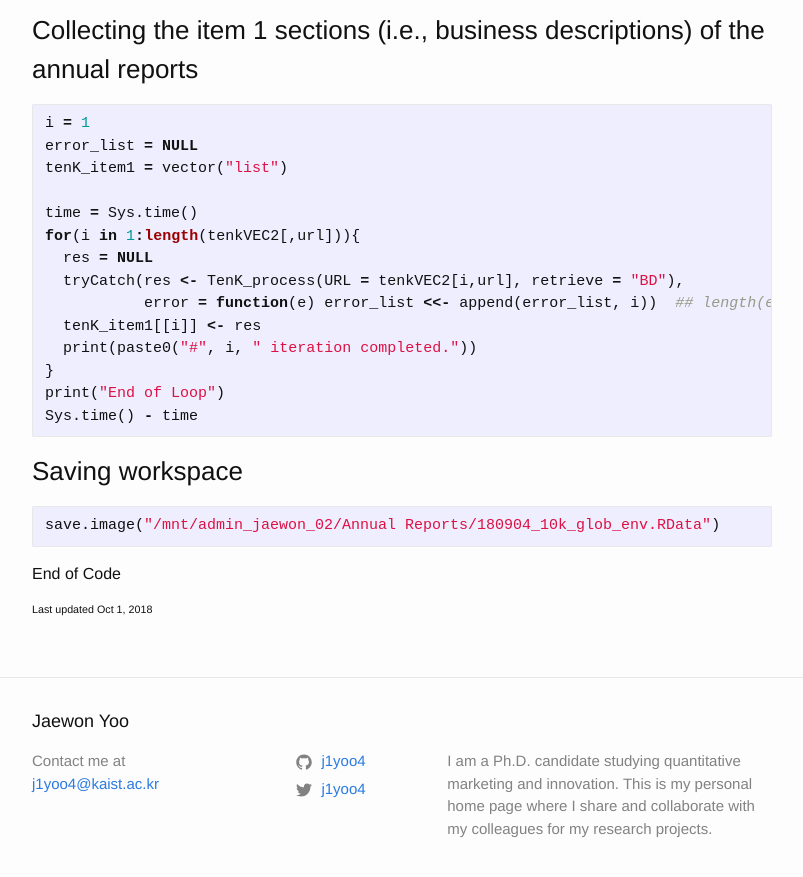
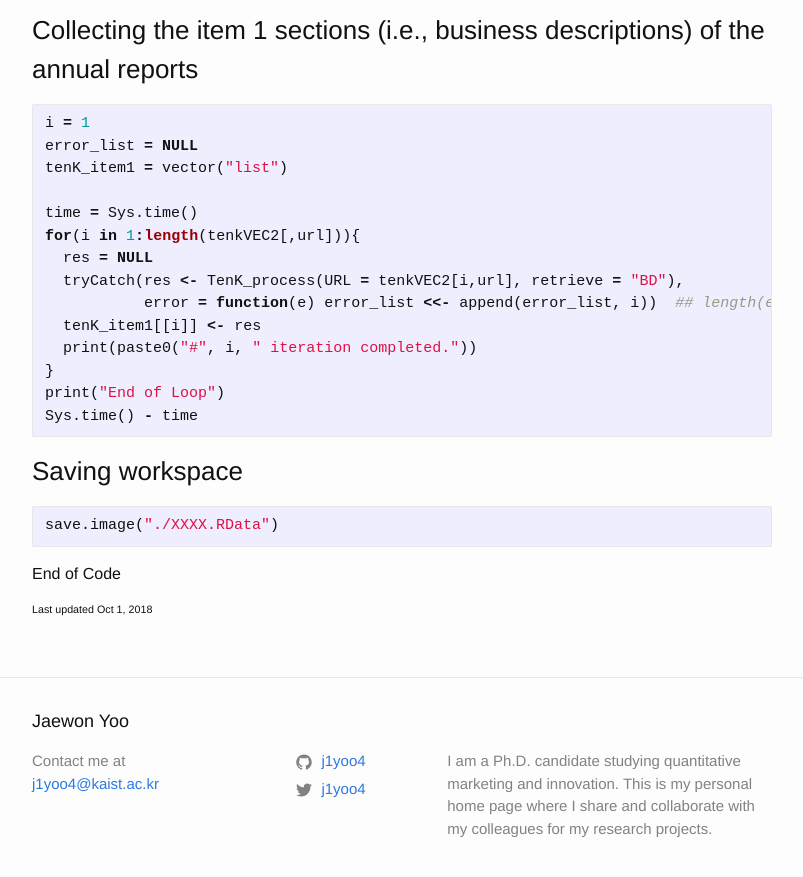
Before and after one commit to j1yoo/j1yoo.github.io, a Jekyll site: the page built from _posts/2017-06-06-Crawling-SEC-10k.md, in a window 1280 px wide and 900 px high, scrolled down 2926 px. Shown: the top 877 px of the window, without its empty margins (238-1041 px from the left). Built offline with Jekyll 4.4.1, drawn with Linux system fonts in a browser that asks for light colours.

Commit message:
Update 2017-06-06-Crawling-SEC-10k.md

````diff
--- a/_posts/2017-06-06-Crawling-SEC-10k.md
+++ b/_posts/2017-06-06-Crawling-SEC-10k.md
@@ -143,7 +143,7 @@ Sys.time() - time
 
 ### Saving workspace
 ```r
-save.image("/mnt/admin_jaewon_02/Annual Reports/180904_10k_glob_env.RData")
+save.image("./XXXX.RData")
 ```
 
 End of Code
````
